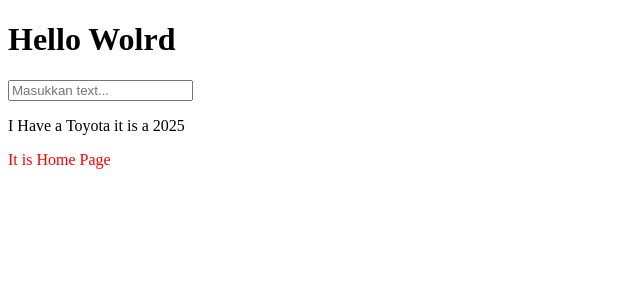
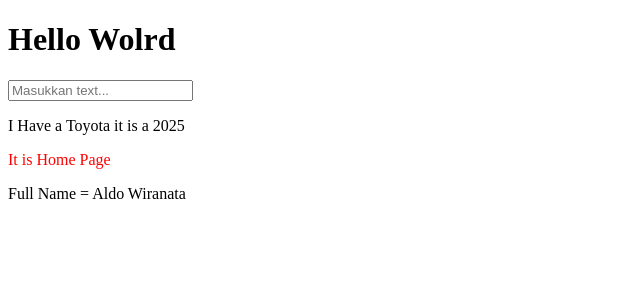
Before and after one commit to alwiranata/React-TS, a React (Vite) app: page / in a window 1280 px wide. Shown: the top 300 px of the page, without its empty margins (0-640 px from the left). Built offline with nearby package versions, Linux system fonts and the light colour scheme.

Commit message:
add : Map.tsx

```diff
--- a/src/App.tsx
+++ b/src/App.tsx
@@ -1,6 +1,7 @@
 import { useState } from "react"
 import Class from "./class/Class"
 import Arrow from "./components/Arrow"
+import Map from "./components/Map"
 
 function App() {
   const [hello, setHello] = useState("")
@@ -17,6 +18,7 @@ function App() {
         />
         <p><Class/></p>
         <p><Arrow/></p>
+        <Map/>
       </div>
     </>
   )
--- /dev/null
+++ b/src/components/Map.tsx
@@ -0,0 +1,17 @@
+
+const data = [
+    {id: 1 , firstName : "Aldo", lastName : "Wiranata" }
+]
+
+const Map = () =>{
+    return (
+        <>
+        <div>
+        {data.map((item ) =>{
+          return  <p key={item.id}>Full Name = {item.firstName} {item.lastName}</p>
+        })}
+        </div>
+        </>
+    )
+}
+export default Map
```
